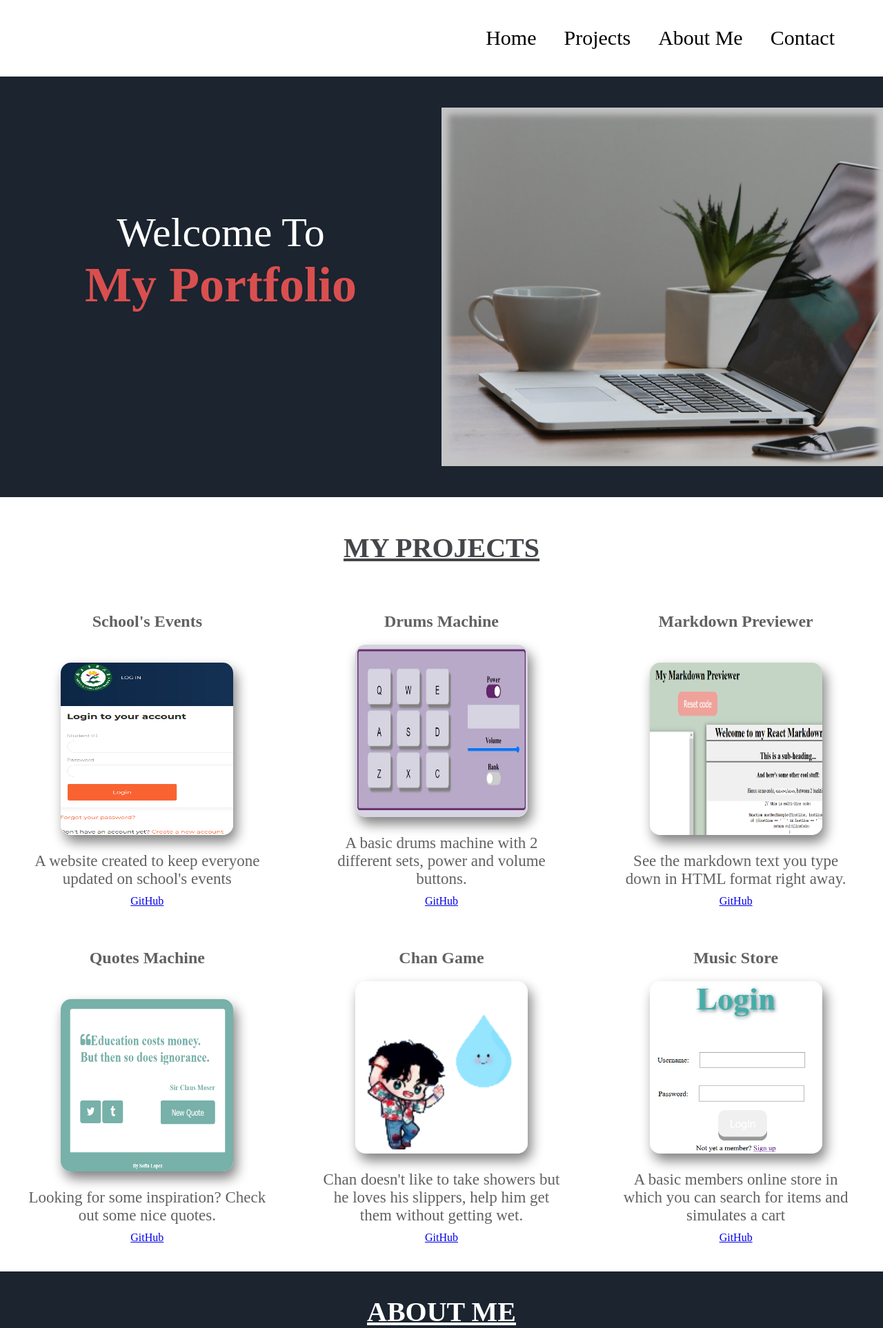
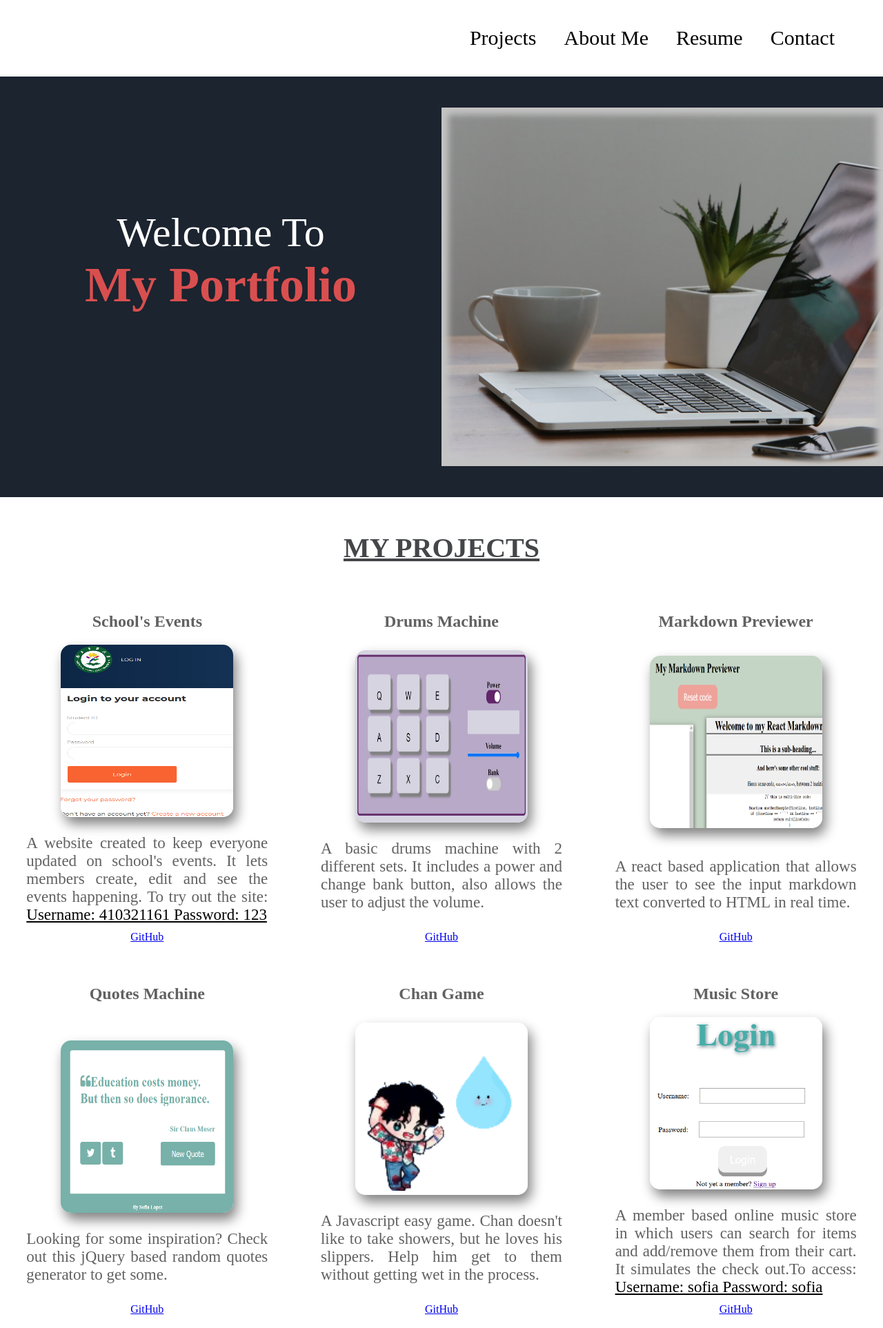
Before and after one commit to sofialo23/myportfolio, a PHP site: page /Events/ in a window 1280 px wide. Shown: the top 1926 px of the page at 69% size. Run offline with PHP 8.4, Linux system fonts and the light colour scheme; some libraries are stand-ins or nearby versions.

Commit message:
completed the page

```diff
--- a/index.html
+++ b/index.html
@@ -11,9 +11,8 @@
 <body>
 	<div class="container">
 		<div class="menu-bar">
-				<a href="#" id="home-b">Home</a>
 				<a href="#" id="projects-b">Projects</a>
-				<a href="#" id="aboutme-b">About Me</a>
+				<a href="#" id="aboutme-b">About Me</a><a href="#" id="resume-b">Resume</a>
 				<a href="#" id="contact-b">Contact</a>
 
 		</div><!-- end of menu-bar-->
@@ -52,7 +51,10 @@
   						</a>
 					</div>
 					<div class="text-wrap">
-						<p class="item-description">A website created to keep everyone updated on school's events</p>
+						<p class="item-description">A website created to keep everyone updated on school's events. It lets members create, edit and see the events happening. To try out the site:
+						<span class="credentials">Username: 410321161
+  						Password: 123</span>
+  						</p>
 						<a class="codelink" href="https://github.com/sofialo23/myportfolio/tree/main/projects/events/examples" target="_blank">GitHub</a>
 					</div>
 
@@ -72,7 +74,7 @@
   						</a>
 					</div>
 					<div class="text-wrap">
-						<p class="item-description">A basic drums machine with 2 different sets, power and volume buttons.</p>
+						<p class="item-description">A basic drums machine with 2 different sets. It includes a power and change bank button, also allows the user to adjust the volume.</p> <br/>
 						<a class="codelink" href="https://github.com/sofialo23/drums-machine" target="_blank">GitHub</a>
 					</div>
 				</div>
@@ -90,8 +92,9 @@
   						</a>
 					</div>
 					<div class="text-wrap">
-						<p class="item-description">See the markdown text you type down in HTML format right away.</p>
-						<a class="codelink" href="#" target="_blank">GitHub</a>
+						<br/>
+						<p class="item-description">A react based application that allows the user to see the input markdown text converted to HTML in real time.</p>
+						<br/><a class="codelink" href="https://github.com/sofialo23/React-Markdown-Previewer" target="_blank">GitHub</a>
 					</div>
 				</div>
 
@@ -108,7 +111,7 @@
   						</a>
 					</div>
 					<div class="text-wrap">
-						<p class="item-description">Looking for some inspiration? Check out some nice quotes.</p>
+						<p class="item-description">Looking for some inspiration? Check out this jQuery based random quotes generator to get some.</p><br/>
 						<a class="codelink" href="https://github.com/sofialo23/quotes-machine-jQuery" target="_blank">GitHub</a>
 					</div>
 				</div>
@@ -126,7 +129,7 @@
   						</a>
 					</div>
 					<div class="text-wrap">
-						<p class="item-description">Chan doesn't like to take showers but he loves his slippers, help him get them without getting wet.</p>
+						<p class="item-description">A Javascript easy game. Chan doesn't like to take showers, but he loves his slippers. Help him get to them without getting wet in the process.</p> <br/>
 						<a class="codelink" href="https://github.com/sofialo23/myportfolio/tree/main/projects/Chan-game" target="_blank">GitHub</a>
 					</div>
 				</div>
@@ -146,7 +149,10 @@
   						</a>
 					</div>
 					<div class="text-wrap">
-						<p class="item-description">A basic members online store in which you can search for items and simulates a cart</p>
+						<p class="item-description">A member based online music store in which users can search for items and add/remove them from their cart. It simulates the check out.To access:
+						<span class="credentials">Username: sofia
+						Password: sofia</span>
+						</p>
 						<a class="codelink" href="https://github.com/sofialo23/myportfolio/tree/main/projects/music-store" target="_blank">GitHub</a>
 					</div>
 				</div>
@@ -199,12 +205,6 @@
 
 $(document).ready(function() {
 
-	$("#home-b").click(function() {
-	    $('html, body').animate({
-	        scrollTop: $(".home").offset().top
-	    }, 1000);
-	});
-
 	$("#aboutme-b").click(function() {
 	    $('html, body').animate({
 	        scrollTop: $(".aboutMe").offset().top
--- a/style.css
+++ b/style.css
@@ -126,7 +126,7 @@ html, body{
 
 .item-description{
 	font-size: 23px;
-	text-align: center;
+	text-align: justify;
 	margin-bottom: 10px;
 	margin-top: 25px;
 	width: 350px;
@@ -165,6 +165,7 @@ html, body{
   border-radius: 10px;
   text-decoration: none;
   display: flex;
+  flex-direction: column;
   justify-content: center;
   align-items: center;
    transform: scale(0.1);
@@ -332,3 +333,9 @@ position: fixed;
 }
  .top-scrollerx:hover {
     background: rgba(0,0,0,.6);
+ }
+
+ .credentials{
+ 	text-decoration: underline;
+ 	color: #000;
+ }
```
Also changed, not shown: script.js (deleted), 1 other file.
